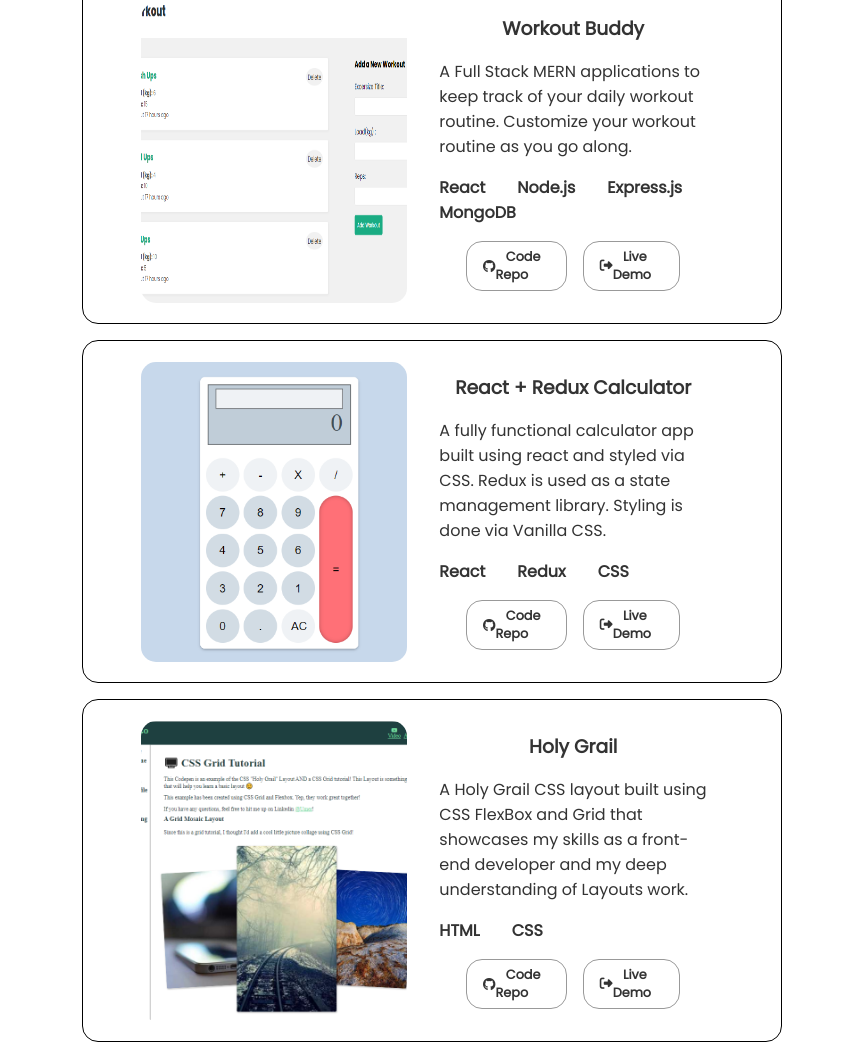
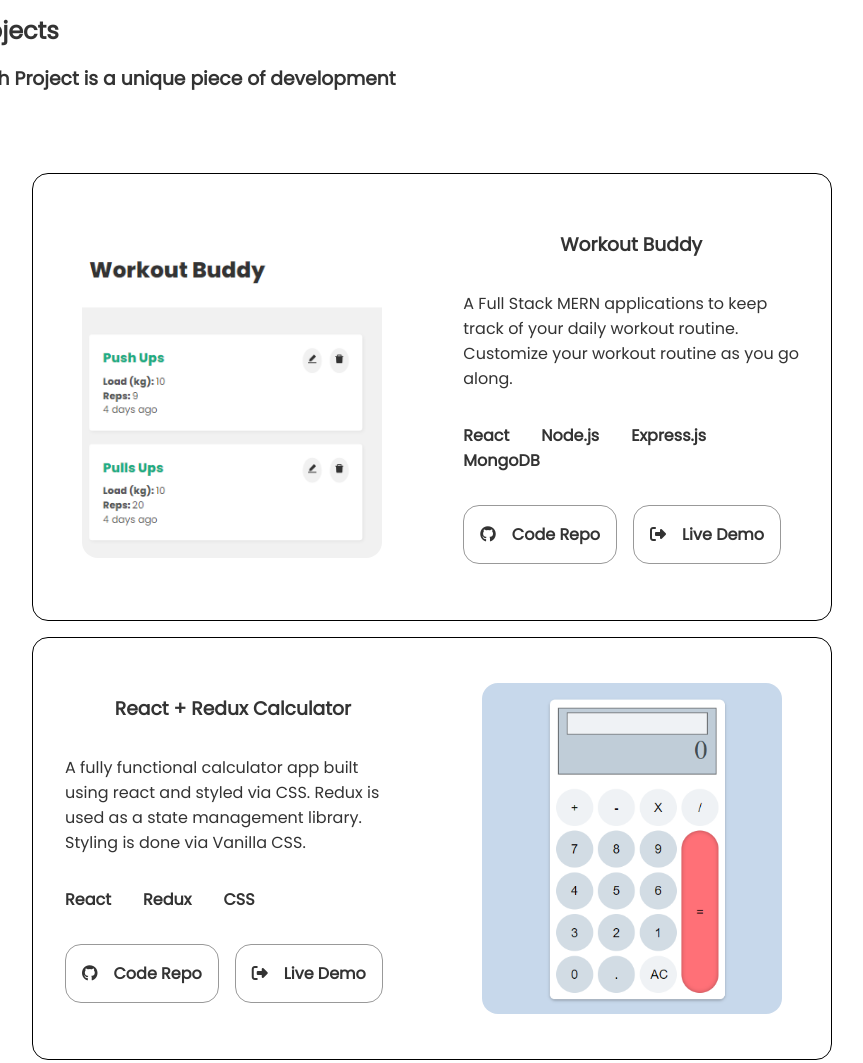
Before and after one commit to umernk42/freeCodeCamp-Portfolio-Page, a website: page dist/index.html in a window 1280 px wide. Shown: the part 1901-2964 px from the top of the page, without its empty margins (208-1071 px from the left). Drawn offline with Linux system fonts and the light colour scheme.

Commit message:
first responsive page

```diff
--- a/dist/index.html
+++ b/dist/index.html
@@ -1,36 +1,20 @@
 <!DOCTYPE html>
 <html lang="en">
+
 <head>
   <meta charset="UTF-8" />
   <meta http-equiv="X-UA-Compatible" content="IE=edge" />
   <meta name="viewport" content="width=device-width, initial-scale=1.0" />
 
-    <link
-      rel="icon"
-      type="image/png"
-      href="images/Icons/icons8-portfolio-96.png"
-    />
-    <link
-      rel="stylesheet"
-      href="https://cdnjs.cloudflare.com/ajax/libs/font-awesome/6.4.0/css/all.min.css"
+  <link rel="icon" type="image/png" href="images/Icons/icons8-portfolio-96.png" />
+  <link rel="stylesheet" href="https://cdnjs.cloudflare.com/ajax/libs/font-awesome/6.4.0/css/all.min.css"
     integrity="sha512-iecdLmaskl7CVkqkXNQ/ZH/XLlvWZOJyj7Yy7tcenmpD1ypASozpmT/E0iPtmFIB46ZmdtAc9eNBvH0H/ZpiBw=="
-      crossorigin="anonymous"
-      referrerpolicy="no-referrer"
-    />
-    <link
-      href="https://fonts.googleapis.com/css?family=Poppins:200i,300,400&display=swap"
-      rel="stylesheet"
-    />
-    <link
-      href="https://fonts.googleapis.com/css?family=Raleway:700&display=swap"
-      rel="stylesheet"
-    />
+    crossorigin="anonymous" referrerpolicy="no-referrer" />
+  <link href="https://fonts.googleapis.com/css?family=Poppins:200i,300,400&display=swap" rel="stylesheet" />
+  <link href="https://fonts.googleapis.com/css?family=Raleway:700&display=swap" rel="stylesheet" />
   <title>Umer Zaheer</title>
   <link rel="stylesheet" href="styles.css" />
-    <script
-      src="https://kit.fontawesome.com/9b7c669701.js"
-      crossorigin="anonymous"
-    ></script>
+  <script src="https://kit.fontawesome.com/9b7c669701.js" crossorigin="anonymous"></script>
 </head>
 
 <body>
@@ -38,11 +22,7 @@
     <div class="navbar-main">
       <h2><a href="#Home">Umer Zaheer</a></h2>
       <button class="navbar-toggle" id="toggleBtn">
-          <img
-            src="images/Icons/icons8-menu.svg"
-            alt="Menu-Image"
-            height="70px"
-          />
+        <img src="images/Icons/icons8-menu.svg" alt="Menu-Image" height="70px" />
       </button>
     </div>
 
@@ -62,11 +42,7 @@
           <p>A pationate Full Stack Developer based in Lahore, Pakistan</p>
         </div>
         <div class="profile-pic-container">
-            <img
-              class="profile-pic"
-              src="images/Profile_Pic.jpeg"
-              alt="Profile_pic"
-            />
+          <img class="profile-pic" src="images/Profile_Pic.jpeg" alt="Profile_pic" />
         </div>
       </div>
       <div class="tech-stack-container">
@@ -85,17 +61,11 @@
             <p class="icon-title">SASS</p>
           </div>
           <div title="BOOTSTRAP" class="icon-img">
-              <img
-                src="images/Icons/icons-bootstrap.svg"
-                alt="bootstarp-icon"
-              />
+            <img src="images/Icons/icons-bootstrap.svg" alt="bootstarp-icon" />
             <p class="icon-title">BOOTSTRAP</p>
           </div>
           <div title="JAVASCRIPT" class="icon-img">
-              <img
-                src="images/Icons/icons8-javascript.svg"
-                alt="javascript-icon"
-              />
+            <img src="images/Icons/icons8-javascript.svg" alt="javascript-icon" />
             <p class="icon-title">JAVASCRIPT</p>
           </div>
           <div title="JQUERY" class="icon-img">
@@ -111,10 +81,7 @@
             <p class="icon-title">NODE</p>
           </div>
           <div title="EXPRESS.js" class="icon-img">
-              <img
-                src="images/Icons/icons8-express-js.svg"
-                alt="express-icon"
-              />
+            <img src="images/Icons/icons8-express-js.svg" alt="express-icon" />
             <p class="icon-title">EXPRESS</p>
           </div>
           <div title="MONGODB" class="icon-img">
@@ -167,7 +134,7 @@
 
       <div class="project-container">
         <div class="project-img">
-            <img src="images/Workout Buddy.PNG" alt="WorkoutBuddyImg" />
+          <img src="images/ProjectImgs/Workout Buddy_2.PNG" alt="WorkoutBuddyImg" />
         </div>
 
         <div class="project-details">
@@ -183,25 +150,21 @@
             <p>MongoDB</p>
           </div>
           <div class="project-site-details">
-              <a
-                href="https://github.com/umernk42/WorkOuts_MERN.git"
-                target="_blank"
-                ><i class="fa-brands fa-github"></i>&nbsp;&nbsp; Code Repo</a
-              >
-
-              <a
-                href="https://umernk42.github.io/WorkOuts_MERN/"
-                target="_blank"
-                ><i class="fa-solid fa-right-from-bracket"></i>&nbsp;&nbsp; Live
-                Demo</a
-              >
+            <a href="https://github.com/umernk42/WorkOuts_MERN.git" target="_blank">
+              <p><i class="fa-brands fa-github"></i></p>
+              <p>Code Repo</p>
+            </a>
+            <a href="https://umernk42.github.io/WorkOuts_MERN/" target="_blank">
+              <p><i class="fa-solid fa-right-from-bracket"></i></p>
+              <p>Live Demo</p>
+            </a>
           </div>
         </div>
       </div>
 
       <div class="project-container">
         <div class="project-img">
-            <img src="images/Calculator_Prjct.PNG" alt="CalculatorImg" />
+          <img src="images/ProjectImgs/Calculator_Prjct.PNG" alt="CalculatorImg" />
         </div>
 
         <div class="project-details">
@@ -217,25 +180,21 @@
             <p>CSS</p>
           </div>
           <div class="project-site-details">
-              <a
-                href="https://github.com/umernk42/ReactRedux-Calculator.git"
-                target="_blank"
-                ><i class="fa-brands fa-github"></i>&nbsp;&nbsp; Code Repo</a
-              >
-
-              <a
-                href="https://umernk42.github.io/ReactRedux-Calculator/"
-                target="_blank"
-                ><i class="fa-solid fa-right-from-bracket"></i>&nbsp;&nbsp; Live
-                Demo</a
-              >
+            <a href="https://github.com/umernk42/ReactRedux-Calculator.git" target="_blank">
+              <p><i class="fa-brands fa-github"></i></p>
+              <p>Code Repo</p>
+            </a>
+            <a href="https://umernk42.github.io/ReactRedux-Calculator/" target="_blank">
+              <p><i class="fa-solid fa-right-from-bracket"></i></p>
+              <p>Live Demo</p>
+            </a>
           </div>
         </div>
       </div>
 
       <div class="project-container">
         <div class="project-img">
-            <img src="images/Holy_Grail_Prjct.PNG" alt="HolyGrailImg" />
+          <img src="images/ProjectImgs/Holy_Grail_Prjct.PNG" alt="HolyGrailImg" />
         </div>
         <div class="project-details">
 
@@ -250,23 +209,21 @@
             <p>CSS</p>
           </div>
           <div class="project-site-details">
-              <a
-                href="https://github.com/umernk42/Holy-Grail.git"
-                target="_blank"
-                ><i class="fa-brands fa-github"></i>&nbsp;&nbsp; Code Repo</a
-              >
-
-              <a href="https://umernk42.github.io/Holy-Grail/" target="_blank"
-                ><i class="fa-solid fa-right-from-bracket"></i>&nbsp;&nbsp; Live
-                Demo</a
-              >
+            <a href="https://github.com/umernk42/Holy-Grail.git" target="_blank">
+              <p><i class="fa-brands fa-github"></i></p>
+              <p>Code Repo</p>
+            </a>
+            <a href="https://umernk42.github.io/Holy-Grail/" target="_blank">
+              <p><i class="fa-solid fa-right-from-bracket"></i></p>
+              <p>Live Demo</p>
+            </a>
           </div>
         </div>
       </div>
     </div>
   </section>
 
-    <!-- <section id="contact" class="section section-4">
+  <section id="contact" class="section section-4">
     <div class="contacts-outer-container">
       <h3 class="section-heading">Contact</h3>
       <h3 class="section-description">Let's work together...</h3>
@@ -288,7 +245,7 @@
           </div>
           <div class="info">
             <h4>Phone</h4>
-            <p>+92 321 5714</p>
+            <p>+92 321 5714682</p>
           </div>
         </div>
 
@@ -303,12 +260,12 @@
         </div>
       </div>
     </div>
-  </section> -->
+  </section>
 
-    <!--   <hr class="footer-divider" />
+  <hr class="footer-divider" />
   <footer>
     <p>© Created by Umer Zaheer</p>
-  </footer>-->
+  </footer>
 </body>
 
 <script>
@@ -323,5 +280,28 @@
       document.getElementById("navbar-menu").classList.remove("active");
     });
   });
+
+
+  if (window.innerWidth > 576) {
+    project_conatiner_reorder();
+  }
+
+
+  function project_conatiner_reorder() {
+    const project_container = document.querySelectorAll('.project-container');
+    for (let i = 0; i < project_container.length; i++) {
+      if (i % 2) {
+        const project_img = project_container[i].children[0];
+        const project_details = project_container[i].children[1];
+
+        const new_project_details = project_details.cloneNode(true);
+
+        project_details.remove();
+        project_container[i].prepend(new_project_details);
+
+      }
+    }
+  }
 </script>
+
 </html>
--- a/dist/styles.css
+++ b/dist/styles.css
@@ -8,7 +8,7 @@
 
 html {
     scroll-behavior: smooth;
-    font-size: 14px;
+    font-size: 16px;
 }
 
 body {
@@ -184,12 +184,23 @@ body {
     justify-content: center;
 }
 
+.about-outer-container{
+    display: flex;
+    flex-direction: column;
+}
+
 .about-container{
     display: flex;
     flex-direction: column;
+    align-items: center;
     padding: 2rem;
     row-gap: 1rem;
 }
+
+.section-heading,.section-description,.section-text{
+    text-align: center;
+}
+
 
 .side-pic img{
     display: block;
@@ -210,6 +221,7 @@ body {
     flex-direction: column;
     padding: 2rem;
     row-gap: 1rem;
+    max-width: 100%;
 }
 
 .project-container {
@@ -217,28 +229,55 @@ body {
     flex-direction: column;
     border: 1px solid black;
     border-radius: 1rem;
+    min-width: 300px;
+
 }
 
 .project-img {
     border-radius: 15px;
     overflow: hidden;
-    flex-basis: 50%;
-    border: 1px solid #999;
+    width: 100%;
 }
 
 .project-img img {
-    height: 300px;
     width: 100%;
+    border-radius: 1rem;
 }
 
 .project-details {
-    flex-basis: 45%;
+    flex-basis:50%;
     display: flex;
     flex-direction: column;
     row-gap: 1rem;
     align-items: center;
     justify-content: center;
+    padding: 2rem 1rem;
+}
+
+.project-name,.project-description,.project-technologies,.project-site-details{
+    padding: 0.5rem 0;
+}
+
+.project-site-details{
+    display: flex;
+    flex-direction: column;
+    row-gap: 1rem;
+}
+
+.project-site-details a{
     padding: 1rem;
+    border-radius: 1rem;
+    border: 1px solid #999;
+    text-decoration: none;
+    color: inherit;
+    font-weight: bold;
+    display: flex;
+    column-gap: 1rem;
+    font-size: 1.3rem;
+}
+
+.project-site-details a:hover {
+    background-color: #999;
 }
 
 .project-technologies {
@@ -250,31 +289,58 @@ body {
     flex-wrap: wrap;
 }
 
-.project-site-details {
+
+
+/*----------------------------*/
+
+
+/*section-4 Contact*/
+.section-4 {
     display: flex;
-    width: 80%;
-    column-gap: 1rem;
+    flex-direction: column;
+    align-items: center;
     justify-content: center;
-    height: 50px;
 }
 
-.project-site-details a {
+.contacts-outer-container {
+    display: flex;
+    flex-direction: column;
+    row-gap: 1rem;
+    padding-bottom: 2rem;
+}
+
+.contact-links {
+    display: flex;
+    flex-direction: column;
+    row-gap: 2rem;
+}
+
+.contact-container {
+    display: flex;
+    column-gap: 1rem;
+}
+
+.contact-icon {
     display: flex;
     align-items: center;
-    border: 1px solid #999;
-    border-radius: 1rem;
-    text-decoration: none;
-    color: inherit;
-    font-weight: bold;
-    padding: 1rem;
-    font-size: 0.8rem;
 }
 
-.project-site-details a:hover {
-    background-color: #999;
+.contact-icon i {
+    font-size: 2rem;
 }
 
-/*----------------------------*/
+/*----------------*/
+
+/* Footer */
+
+footer {
+    background-color: #999;
+    display: flex;
+    padding: 20px;
+    justify-content: space-between;
+}
+
+/*------------/
 
 /* BreakPoint - 576px */
 @media only screen and (min-width: 576px){
@@ -346,7 +412,7 @@ body {
 /* Section 2 - About Section */
 
 .about-outer-container{
-    display: flex;
+    flex-direction: row;
     justify-content: center;
     align-items: center;
 }
@@ -355,6 +421,10 @@ body {
     display: flex;
     flex-direction: column;
     flex-basis: 50%;
+}
+
+.about-container.section-text{
+    padding-top: 0;
 }
 
 .side-pic{
@@ -374,20 +444,35 @@ body {
 
 /* Section 3 - Projects Section */
 
+.section-3{
+    flex-direction: column;
+    justify-content: center;
+}
+
+.projects-outer-container{
+    align-items: flex-start;
+    justify-content: center;
+    padding-top: 10rem;
+    width: 100%;
+}
+
+.projects-outer-container .section-description{
+    margin-bottom: 4rem;
+}
+
 .project-container {
+    flex-direction: row;
     justify-content: center;
     align-items: center;
+    align-self: center ;
     padding: 1rem;
-    column-gap: 1rem;
-    flex-direction: row;
-    width: 700px;
+    column-gap: 2rem;
+    width: 800px;
 }
 
 
 .project-img {
-    border-radius: 15px;
-    overflow: hidden;
-    flex-basis: 40%;
+    flex-basis: 50%;
     display: flex;
     justify-content: center;
     align-items: center;
@@ -395,54 +480,32 @@ body {
 }
 
 .project-img img {
-    height: 300px;
     width: 300px;
 }
 
-.project-details {
-    flex-basis: 45%;
-    display: flex;
-    flex-direction: column;
-    row-gap: 1rem;
-    align-items: center;
-    justify-content: center;
-    padding: 1rem;
-}
-
-.project-technologies {
-    font-weight: bold;
-    display: flex;
-    align-items: center;
-    width: 100%;
-    column-gap: 2rem;
-    flex-wrap: wrap;
-}
 
 .project-site-details {
-    display: flex;
-    width: 80%;
+    width: 100%;
+    flex-direction: row;
     column-gap: 1rem;
-    justify-content: center;
-    height: 50px;
 }
 
 .project-site-details a {
+    font-size: 1rem;
     display: flex;
-    align-items: center;
-    border: 1px solid #999;
-    border-radius: 1rem;
-    text-decoration: none;
-    color: inherit;
-    font-weight: bold;
-    padding: 1rem;
-    font-size: 0.8rem;
-}
-
-.project-site-details a:hover {
-    background-color: #999;
+    justify-content: center;
 }
 
 /*----------------------------*/
 
+/*section-4 Contact*/
+
+.contact-links{
+    flex-direction: row;
+    column-gap: 2rem;
+}
+
+
+/*----------------*/
 
 }
```
Also changed, not shown: dist/images/ProjectImgs/Calculator_Prjct.PNG (renamed from dist/images/Calculator_Prjct.PNG), dist/images/ProjectImgs/Holy_Grail_Prjct.PNG (renamed from dist/images/Holy_Grail_Prjct.PNG), dist/images/ProjectImgs/Workout Buddy.PNG (renamed from dist/images/Workout Buddy.PNG), dist/images/ProjectImgs/Workout Buddy_2.PNG (added). Lines whose indentation alone changed are shown as unchanged.
